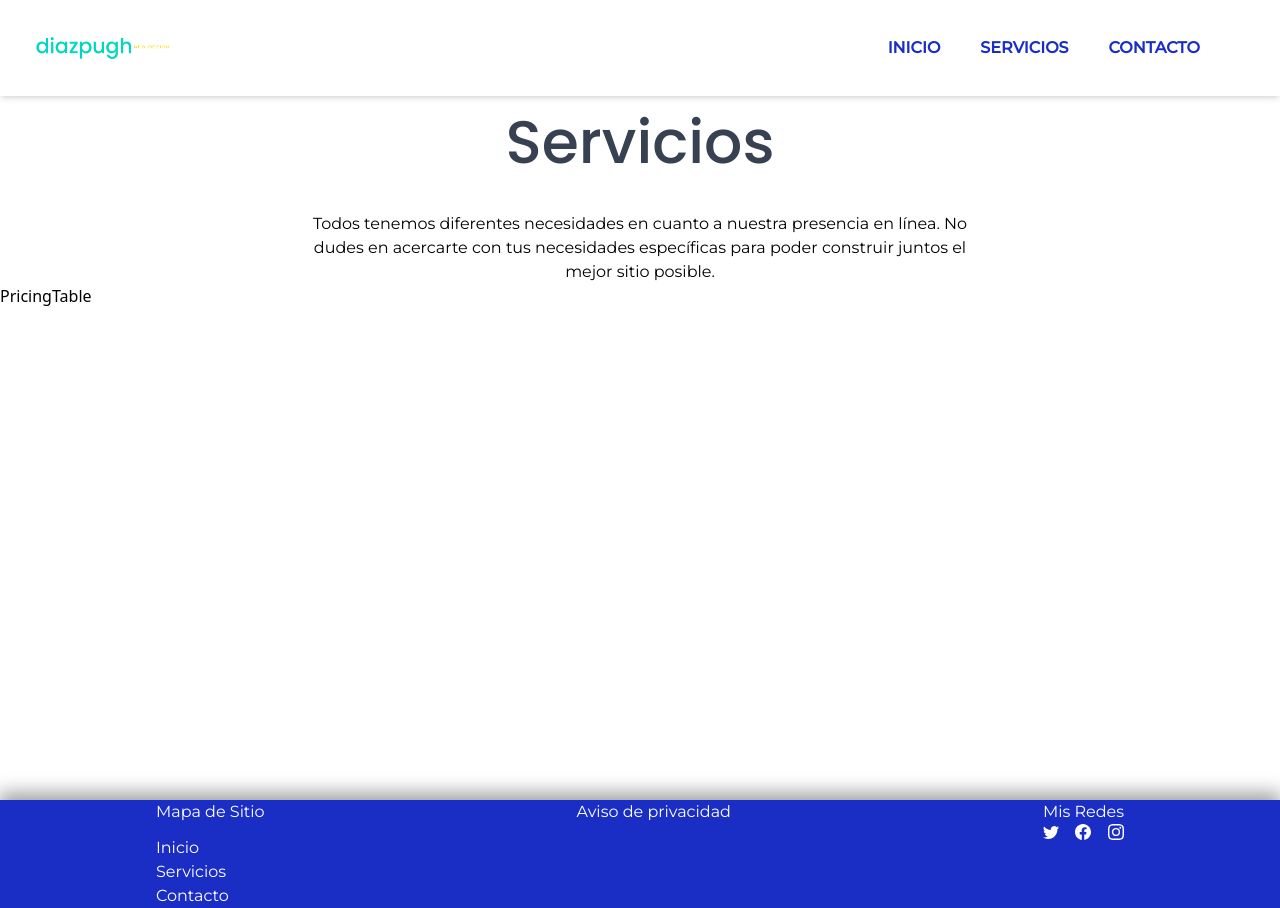
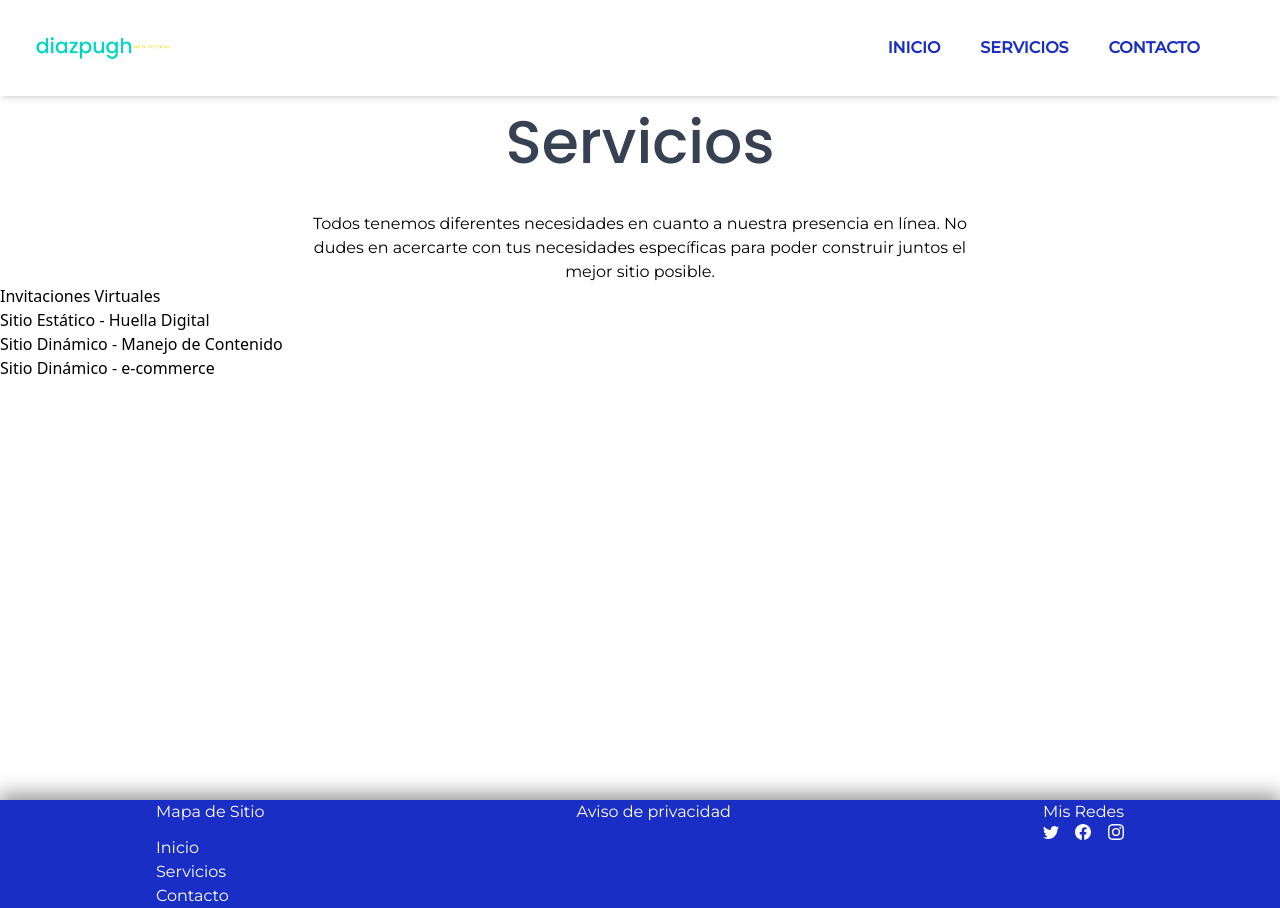
Before and after one commit to alejandrodiazpugh/diazpugh-homepage, a Next.js app: page /servicios in a window 1280 px wide. Built offline with nearby package versions, Linux system fonts and the light colour scheme.

Commit message:
WIP: Pricing Table

```diff
--- a/components/PricingColumn.tsx
+++ b/components/PricingColumn.tsx
@@ -1,7 +1,15 @@
 import React from 'react';
 
-type Props = {};
+type Props = {
+	header: string;
+	cells: string[];
+	price: number;
+};
 
-export default function PricingColumn({}: Props) {
-	return <div>PricingColumn</div>;
+export default function PricingColumn({ header, cells, price }: Props) {
+	return (
+		<div>
+			<h3>{header}</h3>
+		</div>
+	);
 }
--- a/components/PricingTable.tsx
+++ b/components/PricingTable.tsx
@@ -1,9 +1,23 @@
 import React from 'react';
+import type { allPricingData } from '../pages/servicios';
+import PricingColumn from './PricingColumn';
 
 type Props = {
-	tableContent: object;
+	tableContent: allPricingData[];
 };
 
 export default function PricingTable({ tableContent }: Props) {
-	return <div>PricingTable</div>;
+	console.log(tableContent);
+	return (
+		<section>
+			{tableContent.map((tier) => (
+				<PricingColumn
+					key={tier.id}
+					header={tier.title}
+					cells={tier.content}
+					price={tier.pricePoint}
+				/>
+			))}
+		</section>
+	);
 }
--- a/pages/servicios.tsx
+++ b/pages/servicios.tsx
@@ -5,13 +5,15 @@ import PricingTable from '../components/PricingTable';
 import { GetStaticProps } from 'next';
 import { parseData } from '../utils/parseData';
 
-type allPricingData = {
+export type allPricingData = {
+	id: number;
 	title: string;
 	content: string[];
+	pricePoint: number;
 };
 
 type Props = {
-	allPricingData: allPricingData;
+	allPricingData: allPricingData[];
 };
 
 export const getStaticProps: GetStaticProps = async () => {
```
